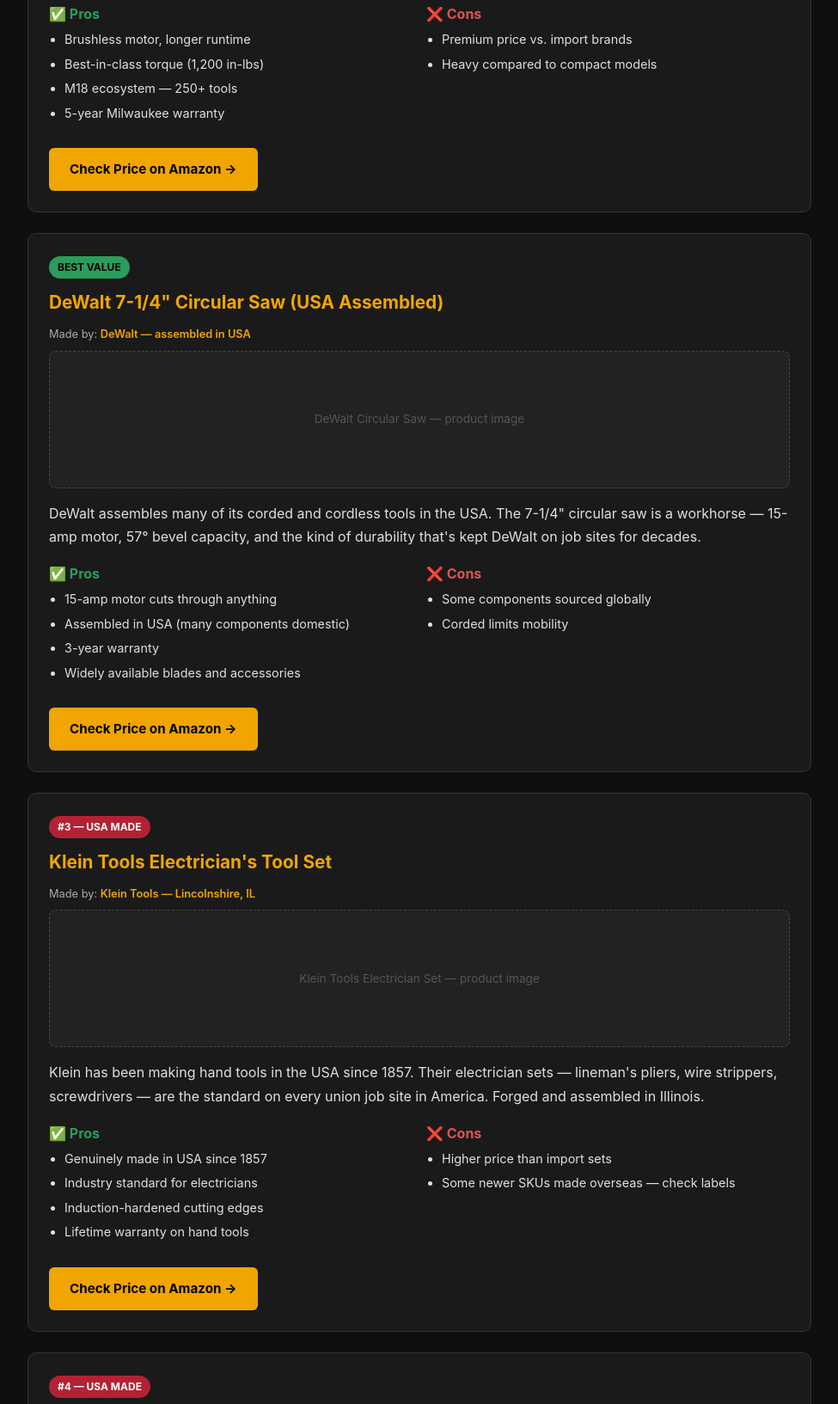
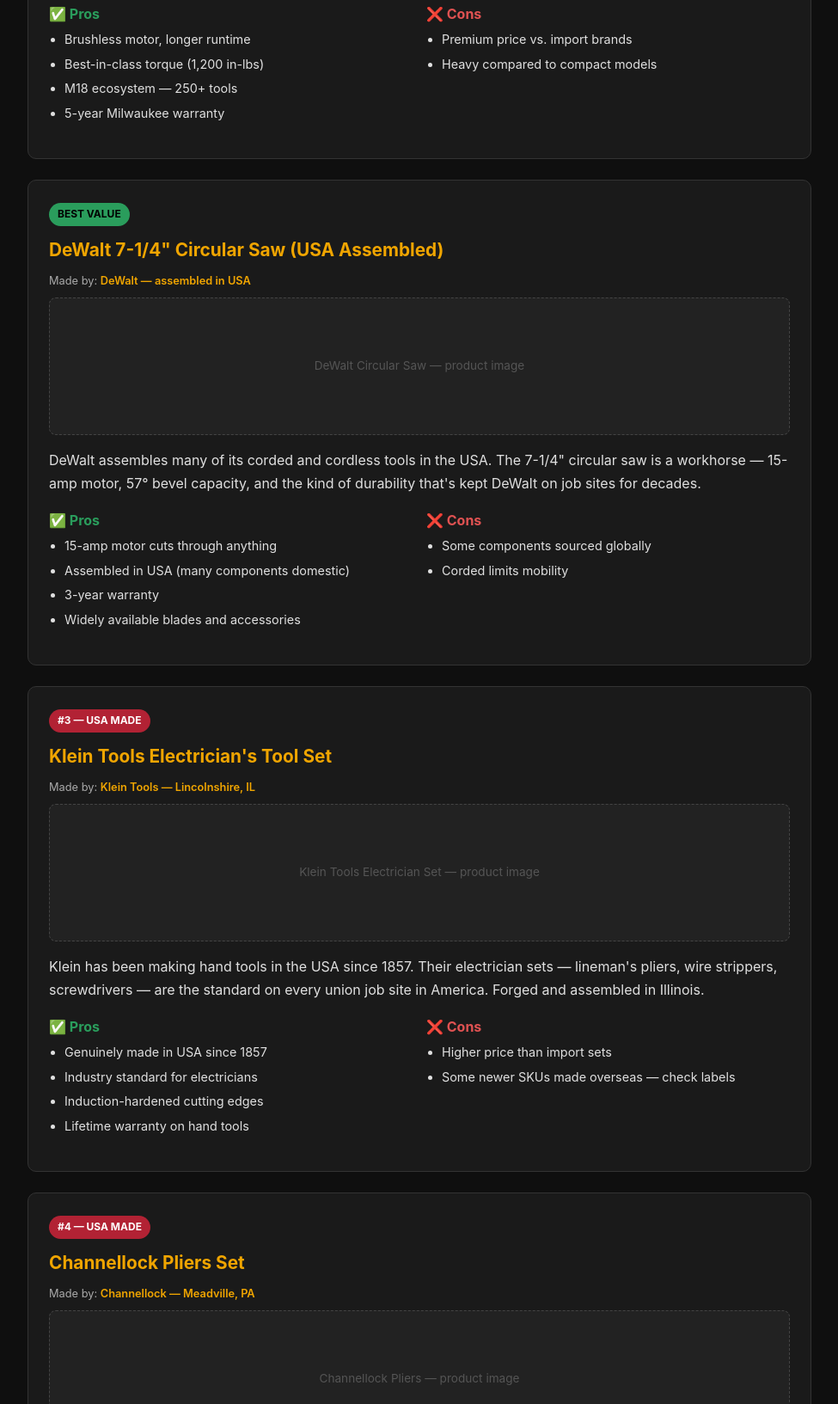
Before and after one commit to Brazenproducts/muricantool-com, a plain HTML site: page index.html in a window 1280 px wide. Shown: the part 985-2618 px from the top of the page at 86% size, without its empty margins (152-1127 px from the left). Drawn offline with Linux system fonts and the light colour scheme.

Commit message:
Add images, convert links, fix buttons

```diff
--- a/index.html
+++ b/index.html
@@ -113,7 +113,7 @@
       <div class="pros"><h4>✅ Pros</h4><ul><li>Brushless motor, longer runtime</li><li>Best-in-class torque (1,200 in-lbs)</li><li>M18 ecosystem — 250+ tools</li><li>5-year Milwaukee warranty</li></ul></div>
       <div class="cons"><h4>❌ Cons</h4><ul><li>Premium price vs. import brands</li><li>Heavy compared to compact models</li></ul></div>
     </div>
-    <a class="btn" href="https://www.amazon.com/s?k=Milwaukee+M18+FUEL+drill+made+in+usa&tag=brazenprodu01-20" target="_blank" rel="nofollow">Check Price on Amazon →</a>
+
   </div>
 
   <div class="product-card">
@@ -126,7 +126,7 @@
       <div class="pros"><h4>✅ Pros</h4><ul><li>15-amp motor cuts through anything</li><li>Assembled in USA (many components domestic)</li><li>3-year warranty</li><li>Widely available blades and accessories</li></ul></div>
       <div class="cons"><h4>❌ Cons</h4><ul><li>Some components sourced globally</li><li>Corded limits mobility</li></ul></div>
     </div>
-    <a class="btn" href="https://www.amazon.com/s?k=DeWalt+circular+saw+assembled+USA&tag=brazenprodu01-20" target="_blank" rel="nofollow">Check Price on Amazon →</a>
+
   </div>
 
   <div class="product-card">
@@ -139,7 +139,7 @@
       <div class="pros"><h4>✅ Pros</h4><ul><li>Genuinely made in USA since 1857</li><li>Industry standard for electricians</li><li>Induction-hardened cutting edges</li><li>Lifetime warranty on hand tools</li></ul></div>
       <div class="cons"><h4>❌ Cons</h4><ul><li>Higher price than import sets</li><li>Some newer SKUs made overseas — check labels</li></ul></div>
     </div>
-    <a class="btn" href="https://www.amazon.com/s?k=Klein+Tools+electrician+set+made+in+usa&tag=brazenprodu01-20" target="_blank" rel="nofollow">Check Price on Amazon →</a>
+
   </div>
 
   <div class="product-card">
@@ -152,7 +152,7 @@
       <div class="pros"><h4>✅ Pros</h4><ul><li>100% made in Meadville, PA</li><li>Forged high-carbon steel</li><li>Laser heat-treated teeth stay sharp</li><li>Lifetime guarantee</li></ul></div>
       <div class="cons"><h4>❌ Cons</h4><ul><li>Limited to pliers/wrenches — not a full tool brand</li></ul></div>
     </div>
-    <a class="btn" href="https://www.amazon.com/s?k=Channellock+pliers+set+made+in+usa&tag=brazenprodu01-20" target="_blank" rel="nofollow">Check Price on Amazon →</a>
+
   </div>
 
   <div class="product-card">
@@ -165,7 +165,7 @@
       <div class="pros"><h4>✅ Pros</h4><ul><li>One-piece forged steel — indestructible</li><li>Made in Rockford, IL since 1923</li><li>Shock-reduction grip</li><li>Lifetime warranty</li></ul></div>
       <div class="cons"><h4>❌ Cons</h4><ul><li>Heavier than fiberglass-handle hammers</li><li>Steel conducts vibration more than wood</li></ul></div>
     </div>
-    <a class="btn" href="https://www.amazon.com/s?k=Estwing+framing+hammer+made+in+usa&tag=brazenprodu01-20" target="_blank" rel="nofollow">Check Price on Amazon →</a>
+
   </div>
 
   <div class="product-card">
@@ -178,7 +178,7 @@
       <div class="pros"><h4>✅ Pros</h4><ul><li>Made in Portland, OR — always has been</li><li>18 tools, all accessible one-handed</li><li>420HC stainless steel blades</li><li>25-year warranty</li></ul></div>
       <div class="cons"><h4>❌ Cons</h4><ul><li>Premium price vs. import multi-tools</li><li>Heavier than single-purpose tools</li></ul></div>
     </div>
-    <a class="btn" href="https://www.amazon.com/s?k=Leatherman+Wave+multi-tool+made+in+usa&tag=brazenprodu01-20" target="_blank" rel="nofollow">Check Price on Amazon →</a>
+
   </div>
 
 </div>
@@ -211,7 +211,7 @@
 
 <footer>
   <p>&copy; 2026 muricantool.com — Independent reviews of American-made tools. Amazon affiliate links use tag=brazenprodu01-20. <a href="/about.html">About</a> · <a href="/contact.html">Contact</a></p>
-  <p style="margin-top:8px;font-size:.8em">Friends &amp; Partners: <a href="https://www.bartact.com" target="_blank" rel="noopener">Bartact Seat Covers</a> · <a href="https://www.bullstrap.com" target="_blank" rel="noopener">Bull Strap Limit Straps</a> · <a href="https://www.amazon.com/?tag=brazenprodu01-20" target="_blank" rel="nofollow noopener">Amazon</a></p>
+  <p style="margin-top:8px;font-size:.8em">Friends &amp; Partners: <a href="https://www.bartact.com" target="_blank" rel="noopener">Bartact Seat Covers</a> · <a href="https://www.bullstrap.com" target="_blank" rel="noopener">Bull Strap Limit Straps</a> · <a href="https://brazenproducts.com" target="_blank" rel="nofollow noopener">Amazon</a></p>
   <p style="margin-top:8px;font-size:.75em;color:#555">As an Amazon Associate we earn from qualifying purchases. Affiliate disclosure: links on this site may earn a commission at no extra cost to you.</p>
 </footer>
 
```
